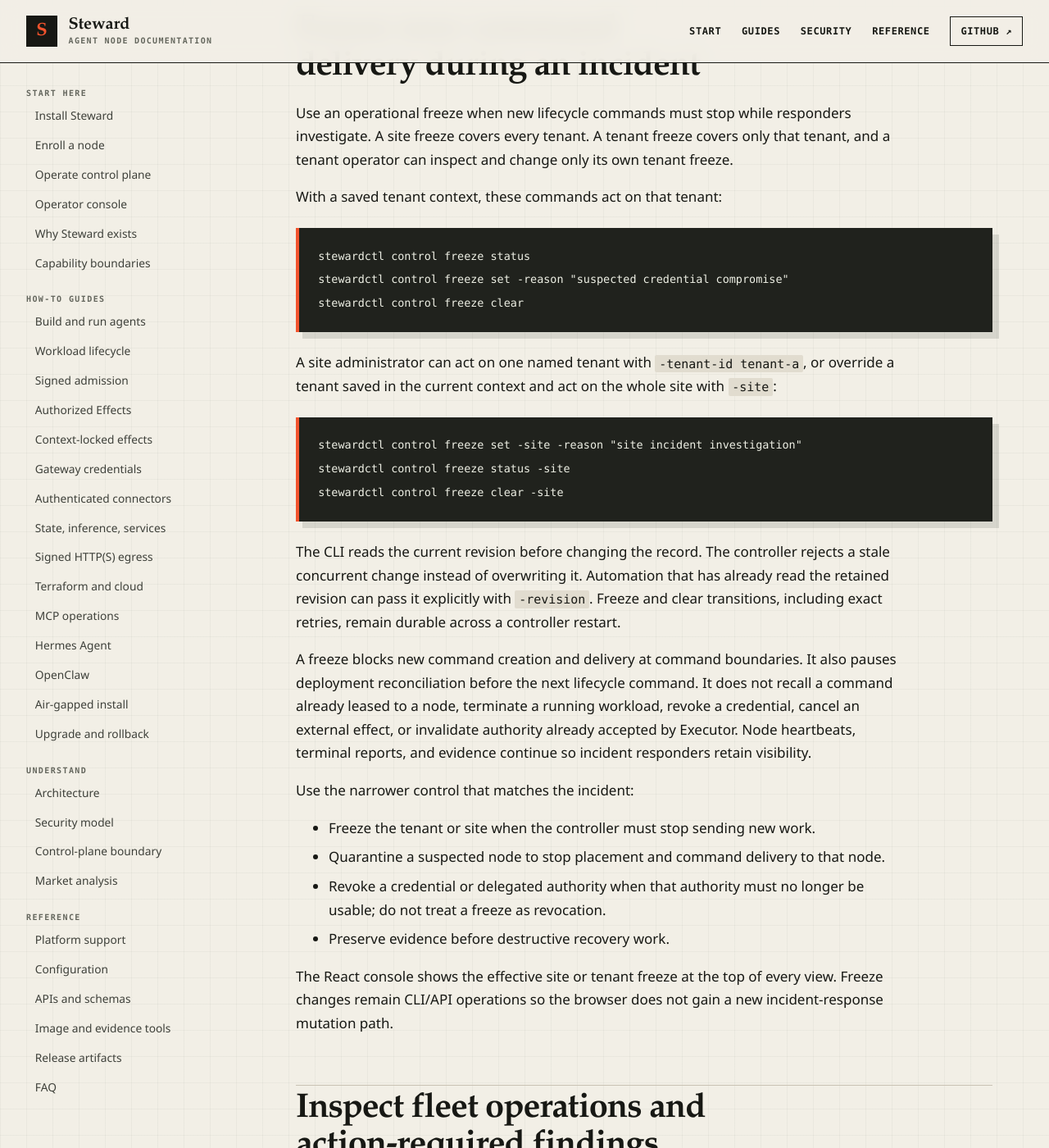
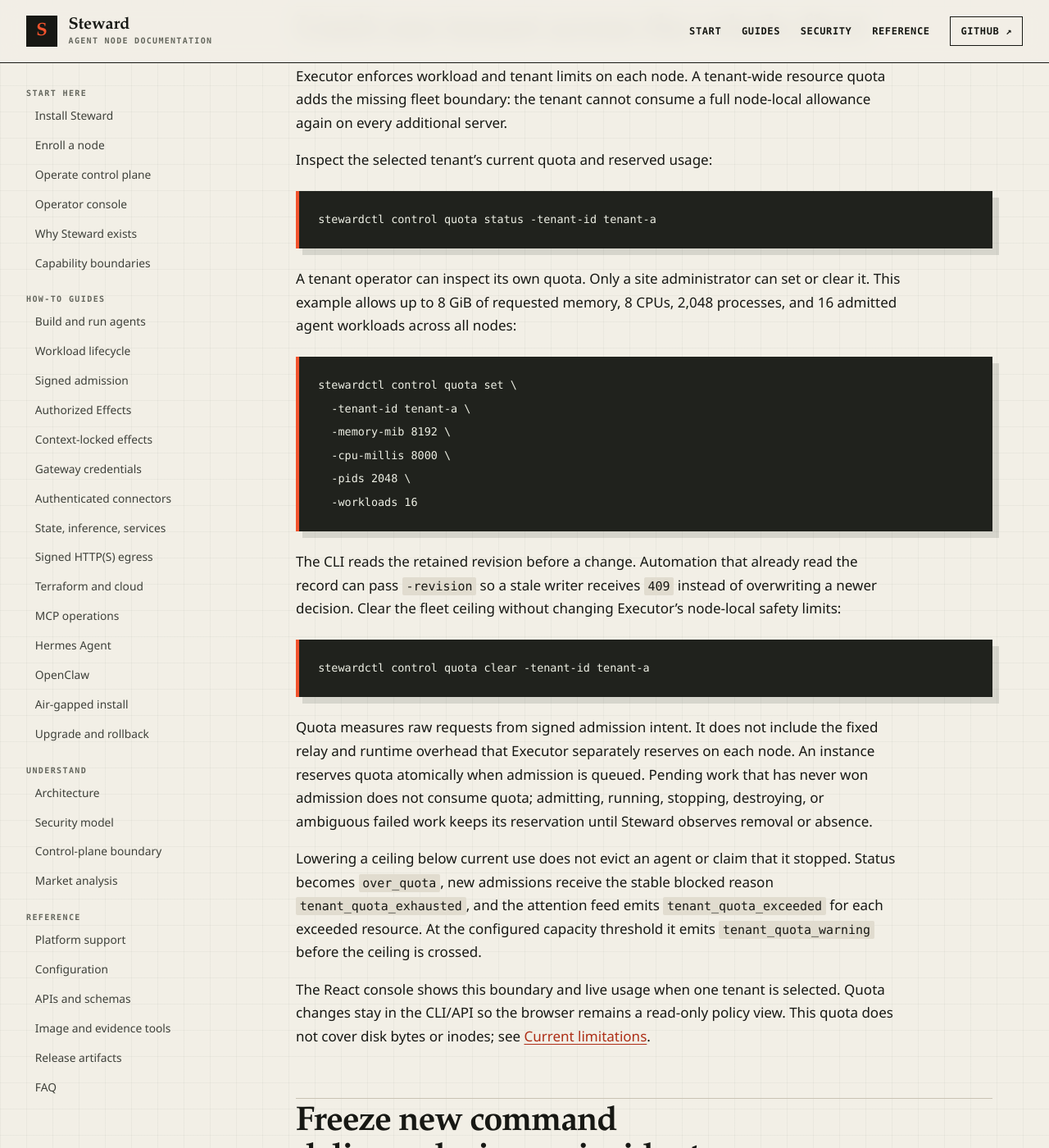
Before and after one commit to hardrails/steward, a Jekyll site: the page built from docs/guides/control-plane.md, in a window 1280 px wide and 1400 px high, scrolled down 19672 px. Shown: the whole window at 82% size. Built offline with Jekyll 4.4.1, drawn with Linux system fonts in a browser that asks for light colours; some of the changed text lies outside the part shown.

Commit message:
Document tenant resource governance

````diff
--- a/docs/guides/control-plane.md
+++ b/docs/guides/control-plane.md
@@ -740,6 +740,58 @@
 with the same fail-closed rule for compatibility. Current nodes report a proven
 pre-effect failure as `rejected`, which is safe to retire after acknowledgement.
 
+## Limit one tenant across the whole fleet
+
+Executor enforces workload and tenant limits on each node. A tenant-wide resource
+quota adds the missing fleet boundary: the tenant cannot consume a full node-local
+allowance again on every additional server.
+
+Inspect the selected tenant's current quota and reserved usage:
+
+```console
+stewardctl control quota status -tenant-id tenant-a
+```
+
+A tenant operator can inspect its own quota. Only a site administrator can set or
+clear it. This example allows up to 8 GiB of requested memory, 8 CPUs, 2,048
+processes, and 16 admitted agent workloads across all nodes:
+
+```console
+stewardctl control quota set \
+  -tenant-id tenant-a \
+  -memory-mib 8192 \
+  -cpu-millis 8000 \
+  -pids 2048 \
+  -workloads 16
+```
+
+The CLI reads the retained revision before a change. Automation that already read
+the record can pass `-revision` so a stale writer receives `409` instead of
+overwriting a newer decision. Clear the fleet ceiling without changing Executor's
+node-local safety limits:
+
+```console
+stewardctl control quota clear -tenant-id tenant-a
+```
+
+Quota measures raw requests from signed admission intent. It does not include the
+fixed relay and runtime overhead that Executor separately reserves on each node.
+An instance reserves quota atomically when admission is queued. Pending work that
+has never won admission does not consume quota; admitting, running, stopping,
+destroying, or ambiguous failed work keeps its reservation until Steward observes
+removal or absence.
+
+Lowering a ceiling below current use does not evict an agent or claim that it
+stopped. Status becomes `over_quota`, new admissions receive the stable blocked
+reason `tenant_quota_exhausted`, and the attention feed emits
+`tenant_quota_exceeded` for each exceeded resource. At the configured capacity
+threshold it emits `tenant_quota_warning` before the ceiling is crossed.
+
+The React console shows this boundary and live usage when one tenant is selected.
+Quota changes stay in the CLI/API so the browser remains a read-only policy view.
+This quota does not cover disk bytes or inodes; see
+[Current limitations]({{ '/limitations/' | relative_url }}#persistent-docker-state-is-dedicated-host-only).
+
 ## Freeze new command delivery during an incident
 
 Use an operational freeze when new lifecycle commands must stop while responders
@@ -820,7 +872,8 @@
 
 Reasons cover node contact, evidence witnessing and freshness, retained rollback
 or equivocation, overdue or expired command delivery, failed or unknown command
-outcomes, and capacity pressure. Threshold equality is actionable. Evidence
+outcomes, retained-record capacity, and tenant resource-quota pressure. Threshold
+equality is actionable. Evidence
 freshness is process-local, so every node is conservatively stale or unknown after
 a controller restart until it reports again. The durable checkpoint and sticky
 finding do not reset.
````
Also changed, not shown: docs/concepts/security-model.md (+1 -1 lines), docs/decisions/0040-native-tenant-resource-quotas.md (added, +48 -0 lines), docs/guides/operator-console.md (+2 -2 lines), docs/limitations.md (+4 -1 lines), docs/product/roadmap.md (+6 -4 lines), docs/reference/api.md (+11 -0 lines), README.md.
